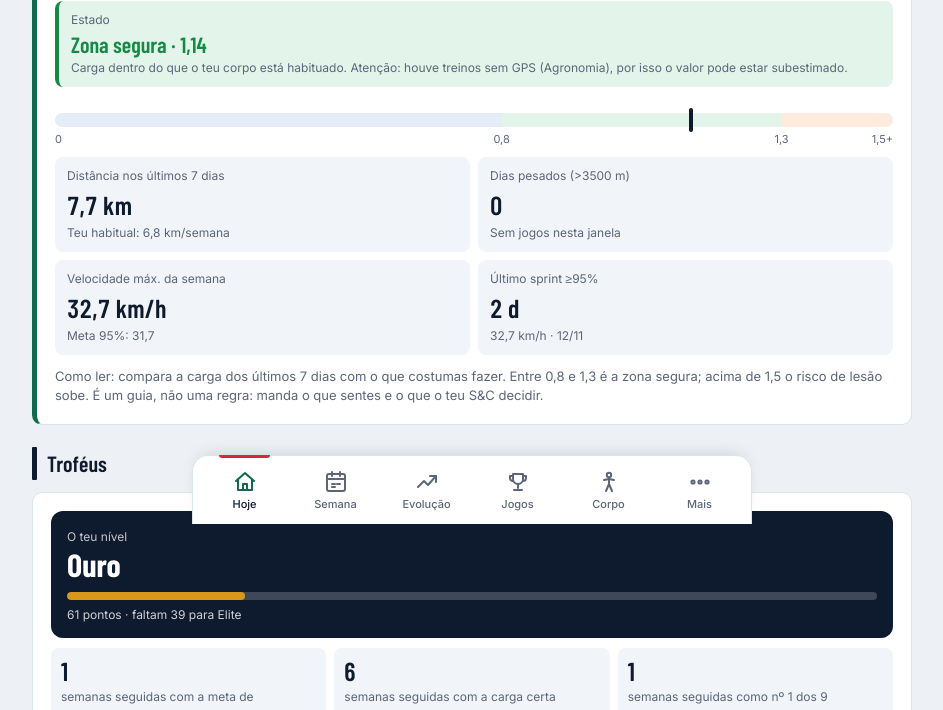
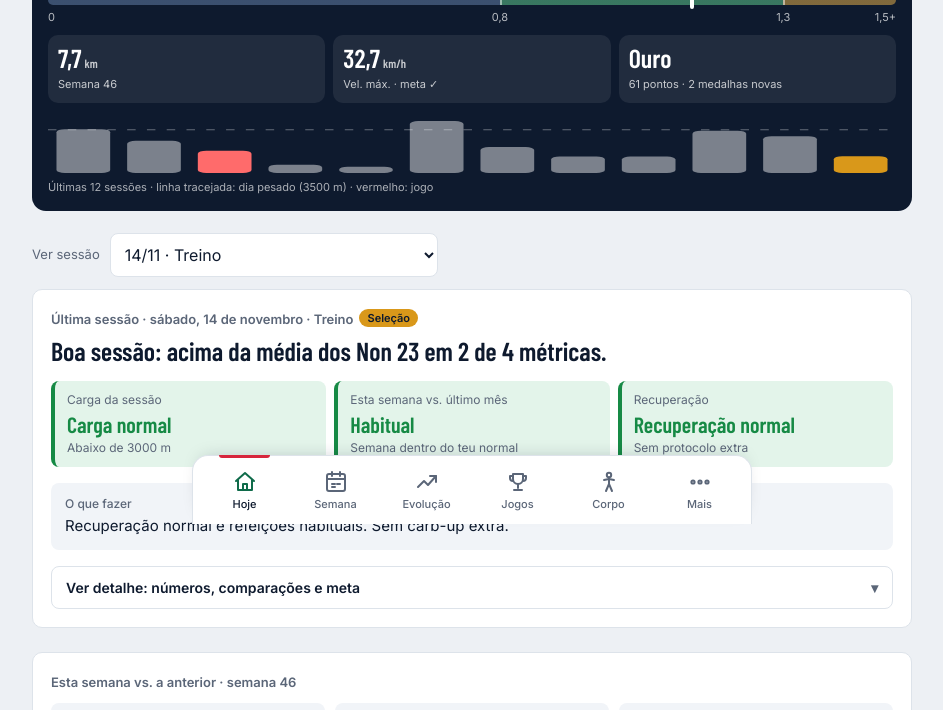
Before and after one commit to tomaspamado/Rugby-load, a plain HTML site: page index.html in a window 1280 px wide. Shown: the part 276-986 px from the top of the page, without its empty margins (168-1111 px from the left). Drawn offline with nearby package versions, Linux system fonts and the light colour scheme; a web font is replaced by a local one.

Commit message:
Hoje: summary panel on top, details in collapsible blocks
Co-Authored-By: Claude Sonnet 5.5 <noreply@anthropic.com>
Claude-Session: https://claude.ai/code/session_01RVPKYvaZMBEXrMkkWmDbjd

```diff
--- /dev/null
+++ b/hoje.js
@@ -0,0 +1,38 @@
+// ---------- Hoje: resumo no topo + detalhe em blocos que abrem ----------
+(function(){
+  const pg = document.getElementById('pg-hoje'), hero = pg && pg.querySelector('.hero'); if(!hero) return;
+  const lc = document.getElementById('loadcard'), sc = document.getElementById('s-carga'), tr = document.getElementById('s-trofeus'), ss = document.getElementById('s-sessao');
+  const end = new Date(last.date+'T00:00:00').getTime(), within = d=>SESSIONS.filter(x=>{const t=new Date(x.date+'T00:00:00').getTime();return t<=end && end-t<d*DAY;});
+  const a7 = within(7), c28 = within(28), ac = a7.reduce((t,x)=>t+x.rd,0), ch = c28.reduce((t,x)=>t+x.rd,0)/4, ratio = ch?ac/ch:null;
+  const stEl = lc && lc.querySelector('.light b'), stTxt = stEl ? stEl.textContent.split(' · ')[0] : 'Sem dados';
+  const stK = stEl ? ((stEl.className.match(/t-(\w+)/)||[])[1]||'info') : 'info';
+  const col = {good:'#5CC48A', warn:'#F2B84B', bad:'#FF6B6B', info:'#8FB4E8'}[stK] || '#8FB4E8';
+  const pos = ratio==null?0:Math.max(0,Math.min(100,ratio/1.5*100));
+  const wkSp = Math.max(...SESSIONS.filter(x=>x.week===last.week).map(x=>x.maxSpeed)), goal = MAXREF*0.95;
+  const cw = wkTot(last.week);
+  const T = window.TROFEUS || {level:'-',pts:0,medals:[]};
+  const fresh = T.medals.filter(m=>m.date===last.date).length;
+  // mini barras: últimas 12 sessões (jogo a vermelho), linha de dia pesado
+  const L = SESSIONS.slice(-12), mx = Math.max(HEAVY, ...L.map(x=>x.rd)), W = 300, H = 56, bw = W/L.length;
+  const bars = L.map((x,i)=>{ const h = Math.max(2, x.rd/mx*(H-4)); return '<rect x="'+(i*bw+3).toFixed(1)+'" y="'+(H-h).toFixed(1)+'" width="'+(bw-6).toFixed(1)+'" height="'+h.toFixed(1)+'" rx="3" fill="'+(x.type==='Match'?'#FF6B6B':(i===L.length-1?'#D9981A':'rgba(255,255,255,.45)'))+'"/>'; }).join('');
+  const hy = (H-(HEAVY/mx*(H-4))).toFixed(1);
+  const stat = (v,u,l)=>'<div><b>'+v+(u?'<em>'+u+'</em>':'')+'</b><small>'+l+'</small></div>';
+  const sec = document.createElement('section'); sec.id = 's-resumo';
+  sec.innerHTML = '<div class="rs"><div class="rs-top"><div><small>Estado hoje</small><b style="color:'+col+'">'+stTxt+'</b></div><div class="rs-r"><b>'+(ratio?ratio.toFixed(2).replace('.',','):'-')+'</b><small>carga 7d vs. habitual</small></div></div>'
+   +'<div class="rs-g"><i style="left:'+pos.toFixed(1)+'%"></i><u style="left:53.3%"></u><u style="left:86.7%"></u></div><div class="rs-gl"><span>0</span><span style="left:53.3%">0,8</span><span style="left:86.7%">1,3</span><span style="right:0">1,5+</span></div>'
+   +'<div class="rs-st">'+stat(f1(cw.rd/1000),'km','Semana '+last.week)+stat(f1(wkSp),'km/h','Vel. máx. '+(wkSp>=goal?'· meta ✓':'· meta '+f1(goal)))+stat(T.level,'', T.pts+' pontos'+(fresh?' · '+fresh+(fresh===1?' medalha nova':' medalhas novas'):''))+'</div>'
+   +'<svg class="rs-bars" viewBox="0 0 '+W+' '+H+'" preserveAspectRatio="none" role="img" aria-label="Distância das últimas 12 sessões"><line x1="0" x2="'+W+'" y1="'+hy+'" y2="'+hy+'" stroke="rgba(255,255,255,.35)" stroke-dasharray="3 4"/>'+bars+'</svg><div class="rs-cap">Últimas 12 sessões · linha tracejada: dia pesado (3500 m) · vermelho: jogo</div></div>';
+  hero.after(sec);
+  const css = document.createElement('style');
+  css.textContent = '#s-resumo .rs{background:var(--navy,#0E1A2E);color:#fff;border-radius:14px;padding:16px;margin-top:14px}#s-resumo small{display:block;font-size:12px;opacity:.75}#s-resumo .rs-top{display:flex;justify-content:space-between;align-items:flex-end;gap:12px}#s-resumo .rs-top b{font-family:"Barlow Condensed",sans-serif;font-size:30px;font-weight:700;line-height:1.1;display:block}#s-resumo .rs-r{text-align:right}#s-resumo .rs-r b{color:#fff!important}'
+   +'#s-resumo .rs-g{position:relative;height:10px;border-radius:5px;margin-top:12px;background:linear-gradient(90deg,rgba(143,180,232,.35) 0 53.3%,rgba(92,196,138,.55) 53.3% 86.7%,rgba(242,184,75,.5) 86.7%)}#s-resumo .rs-g u{position:absolute;top:0;bottom:0;width:2px;background:rgba(255,255,255,.5)}#s-resumo .rs-g i{position:absolute;top:-4px;width:4px;height:18px;margin-left:-2px;border-radius:2px;background:#fff;z-index:1}#s-resumo .rs-gl{position:relative;height:14px;margin-top:4px;font-size:11px;opacity:.7}#s-resumo .rs-gl span{position:absolute;transform:translateX(-50%)}#s-resumo .rs-gl span:first-child{left:0;transform:none}#s-resumo .rs-gl span[style*="right"]{transform:none}'
+   +'#s-resumo .rs-st{display:grid;grid-template-columns:repeat(3,minmax(0,1fr));gap:8px;margin-top:12px}#s-resumo .rs-st div{background:rgba(255,255,255,.08);border-radius:10px;padding:10px;min-width:0}#s-resumo .rs-st b{font-family:"Barlow Condensed",sans-serif;font-size:26px;font-weight:600;line-height:1;display:block}#s-resumo .rs-st em{font-style:normal;font-size:12px;margin-left:3px;opacity:.75}#s-resumo .rs-st small{margin-top:5px;font-size:11px}'
+   +'#s-resumo .rs-bars{display:block;width:100%;height:56px;margin-top:14px}#s-resumo .rs-cap{font-size:11px;opacity:.65;margin-top:6px}'
+   +'#s-carga.dt{margin-top:0}#s-carga.dt>h2{display:none}#s-carga.dt details.fold{margin-top:16px}';
+  document.head.appendChild(css);
+  // ordem: resumo, sessão, troféus, detalhe da carga (dentro de um bloco que abre)
+  if(sc && lc){ const d = document.createElement('details'); d.className='fold'; d.innerHTML='<summary><span>Carga e recuperação: detalhe</span></summary>'; d.appendChild(lc); sc.classList.add('dt'); sc.innerHTML=''; sc.appendChild(d); }
+  if(ss) sec.after(ss);
+  if(tr && ss) ss.after(tr);
+  if(sc){ (tr||ss).after(sc); }
+})();
--- a/index.html
+++ b/index.html
@@ -110,6 +110,7 @@ h2{font-size:22px;font-weight:600;letter-spacing:0;text-transform:none}
 <script src="app.js"></script>
 <script src="body.js"></script>
 <script src="trofeus.js"></script>
+<script src="hoje.js"></script>
 
 <script>(function(){try{var c=document.createElement('canvas');c.width=c.height=180;var x=c.getContext('2d');x.fillStyle='#0E1A2E';x.fillRect(0,0,180,180);x.fillStyle='#D7263D';x.fillRect(0,155,180,25);x.fillStyle='#D9981A';x.font='800 112px Arial Narrow,Arial,sans-serif';x.textAlign='center';x.fillText('9',90,116);document.getElementById('ati').href=c.toDataURL('image/png');}catch(e){}})();</script>
 <script>if('serviceWorker' in navigator){addEventListener('load',()=>navigator.serviceWorker.register('sw.js').catch(()=>{}))}</script>
--- a/sw.js
+++ b/sw.js
@@ -1,13 +1,13 @@
 // Service worker. Mude VER ao publicar; index.html vai primeiro à rede, por isso nunca fica desatualizado online.
-const VER='carga-v14';
-const SHELL=['./','./index.html','./style.css','./data.js','./app.js','./body.js','./trofeus.js','./manifest.webmanifest','./icon.svg','https://cdnjs.cloudflare.com/ajax/libs/Chart.js/4.4.1/chart.umd.min.js'];
+const VER='carga-v15';
+const SHELL=['./','./index.html','./style.css','./data.js','./app.js','./body.js','./trofeus.js','./hoje.js','./manifest.webmanifest','./icon.svg','https://cdnjs.cloudflare.com/ajax/libs/Chart.js/4.4.1/chart.umd.min.js'];
 self.addEventListener('install',e=>{e.waitUntil(caches.open(VER).then(c=>Promise.all(SHELL.map(u=>c.add(u).catch(()=>{})))).then(()=>self.skipWaiting()));});
 self.addEventListener('activate',e=>{e.waitUntil(caches.keys().then(k=>Promise.all(k.filter(n=>n!==VER).map(n=>caches.delete(n)))).then(()=>self.clients.claim()));});
 self.addEventListener('fetch',e=>{
   const r=e.request; if(r.method!=='GET')return;
   const u=new URL(r.url), own=u.origin===self.location.origin, cdn=u.hostname==='cdnjs.cloudflare.com',font=/fonts\.(googleapis|gstatic)\.com$/.test(u.hostname);
   if(!own&&!font&&!cdn)return;
-  const shell=r.mode==='navigate'||(own&&/(\/|index\.html|sw\.js|app\.js|body\.js|trofeus\.js|data\.js|style\.css)$/.test(u.pathname));
+  const shell=r.mode==='navigate'||(own&&/(\/|index\.html|sw\.js|app\.js|body\.js|trofeus\.js|hoje\.js|data\.js|style\.css)$/.test(u.pathname));
   if(shell){e.respondWith(fetch(r).then(res=>{if(res.ok){const cp=res.clone();caches.open(VER).then(c=>c.put(r,cp));}return res;}).catch(()=>caches.match(r,{ignoreSearch:true}).then(m=>m||caches.match('./index.html'))));}
   else{e.respondWith(caches.match(r).then(m=>m||fetch(r).then(res=>{if(res.ok||res.type==='opaque'){const cp=res.clone();caches.open(VER).then(c=>c.put(r,cp));}return res;})));}
 });
```
